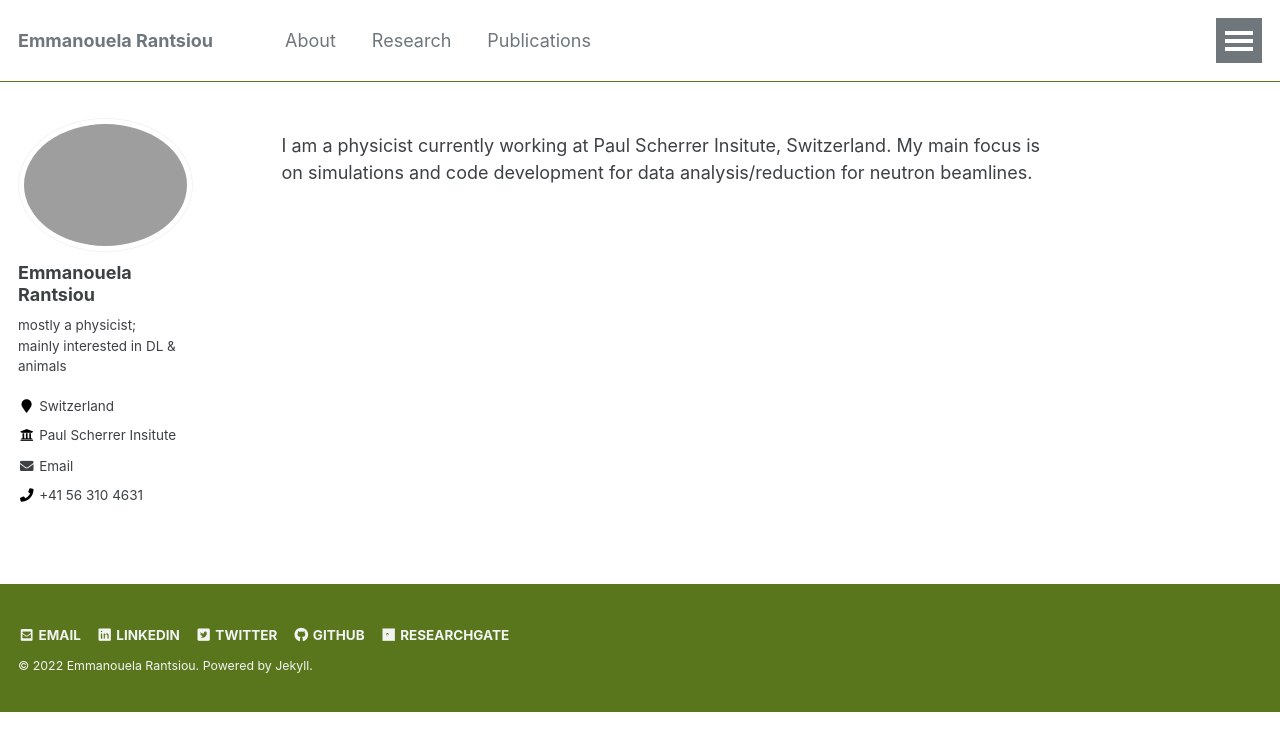
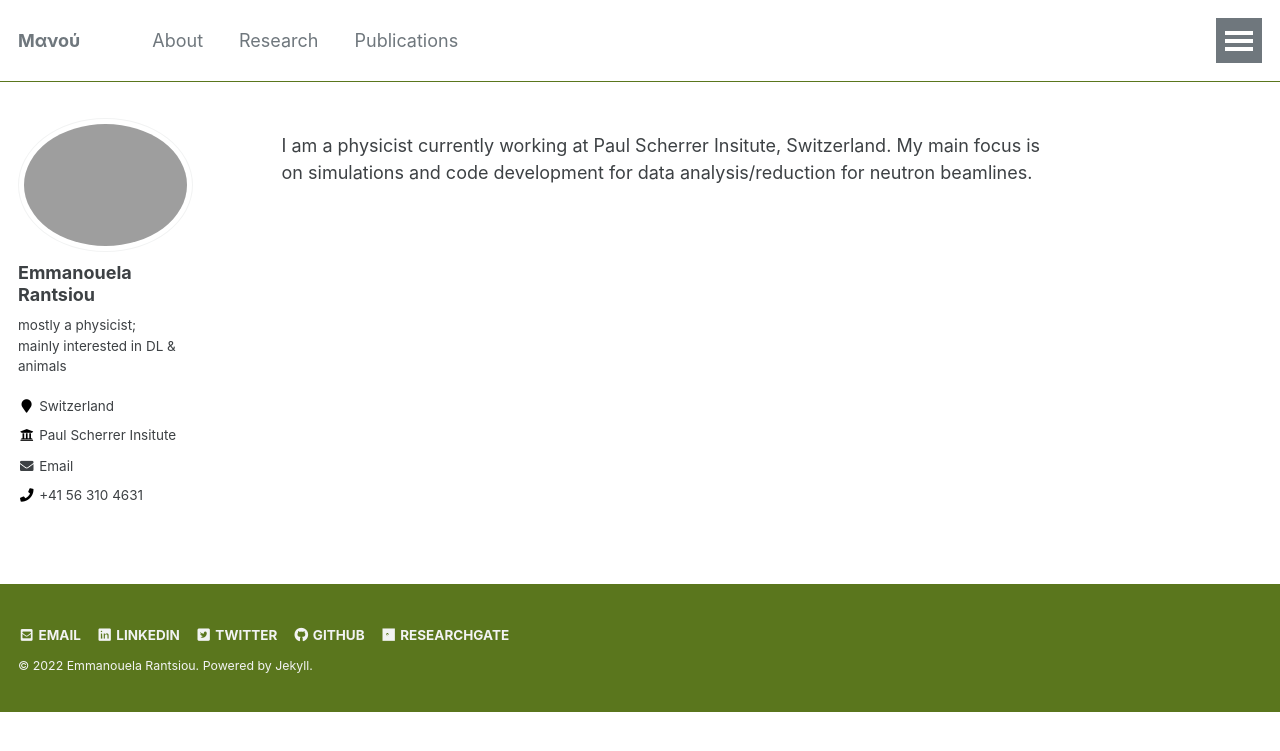
Before and after one commit to emmarant/emmarant.github.io, a Jekyll site: the page built from _pages/intro.md, in a window 1280 px wide. Shown: the top 751 px of the page. Built offline with Jekyll 4.4.1, drawn with Linux system fonts in a browser that asks for light colours.

Commit message:
Update _config.yml

```diff
--- a/_config.yml
+++ b/_config.yml
@@ -8,7 +8,7 @@
 
 # Site Settings
 locale                   : "en-US"
-title                    : "Emmanouela Rantsiou"
+title                    : "Μανού"
 title_separator          : "-"
 name                     : &name "Emmanouela Rantsiou"
 description              : &description "personal description"
```
